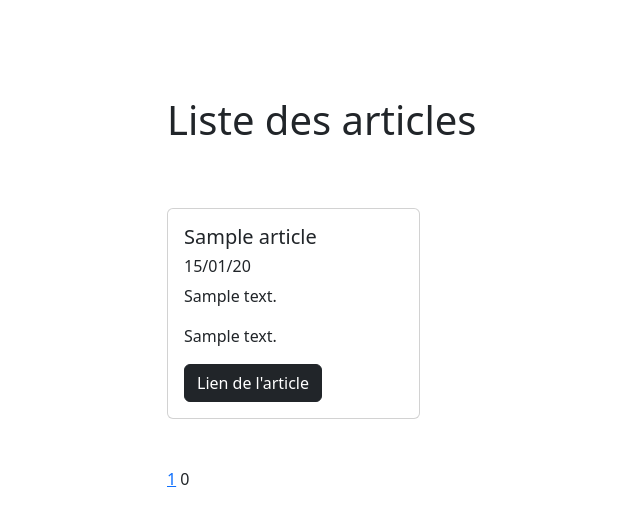
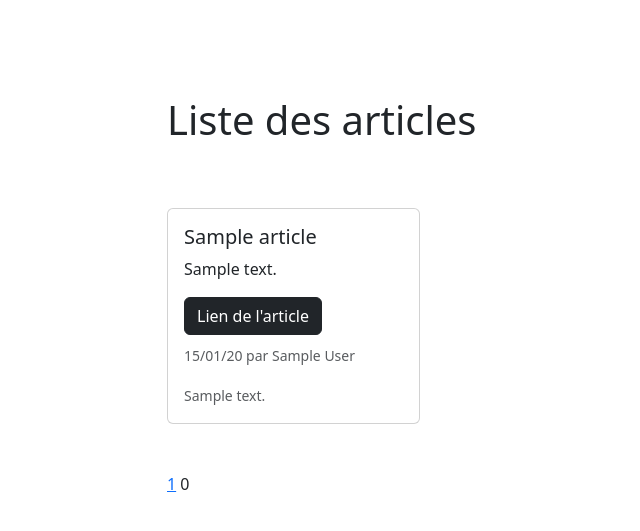
Before and after one commit to JasmiDW/Blog, a Symfony app: template templates/articles/list.html.twig in a window 1280 px wide. Shown: the part 57-588 px from the top of the page, without its empty margins (200-840 px from the left). Run offline with Twig, Linux system fonts and the light colour scheme; the template is opened without the code that fills it: most values are stand-ins (such as "Sample title", 1, 10 or a date in 2020); some libraries are stand-ins or nearby versions.

Commit message:
Affiche les commentaires

```diff
--- a/src/Controller/BlogController.php
+++ b/src/Controller/BlogController.php
@@ -28,9 +28,7 @@ class BlogController extends AbstractController {
 
         $article = count($articles);
         $nbTotalPages = intval(ceil($article/$articlesPerPage));
-        //dump($articlesPerPage);
-        $comments = $articles->getComments();
-
+        //dump($articles);
         //$articles = $em->getRepository(Article::class)->findBy([],['createdAt'=>'DESC']);
         if($page > $nbTotalPages){
             throw $this->createNotFoundException("La page demandée n'existe pas");
--- a/src/Repository/ArticleRepository.php
+++ b/src/Repository/ArticleRepository.php
@@ -40,8 +40,8 @@ class ArticleRepository extends ServiceEntityRepository
     {
         $query = $this->createQueryBuilder('a')
             ->orderBy('a.createdAt', 'DESC')
-            //->leftJoin('a.comments', 'c')
-            //->addOrderBy('c.createdAt', 'DESC')
+            ->leftJoin('a.comments', 'c')
+            ->addOrderBy('c.createdAt', 'DESC')
             ->setFirstResult(($currentPage - 1) * $articlePerPage)
             ->setMaxResults($articlePerPage)
             ->getQuery();
--- a/templates/articles/list.html.twig
+++ b/templates/articles/list.html.twig
@@ -15,10 +15,18 @@
                     <div class="card">
                         <div class="card-body">
                             <h5 class="card-title">{{ article.title }}</h5>
-                            <h6 class="card-title">{{ article.createdAt|date('d/m/y') }}</h6>
+                            {# <h6 class="card-title">{{ article.createdAt|date('d/m/y') }}</h6> #}
                             <p class="card-text">{{ article.content }}</p>
-                            <p class="card-text">{{ article.comment.message }}</p>
                             <a class="btn btn-dark" href="{{ path("blog_view_article", {'id': article.id}) }}">Lien de l'article</a>
+                            {% for comment in article.comments %}
+                                <p class="card-text mt-2"><small class="text-body-secondary">{{ comment.createdAt|date('d/m/y') }} par {{ comment.author }}</small></p>
+                                <p class="card-text"><small class="text-body-secondary">{{ comment.message }}</small></p>
+                                {% if not loop.last %}
+                                    <hr>
+                                {% endif %}
+                                {% else %}
+                                    <p class="card-text mt-2"><small class="text-body-secondary">Pas de commentaire</small></p>
+                            {% endfor %}
                         </div>
                     </div>
                 </div>
```
Also changed, not shown: database/data.db.
